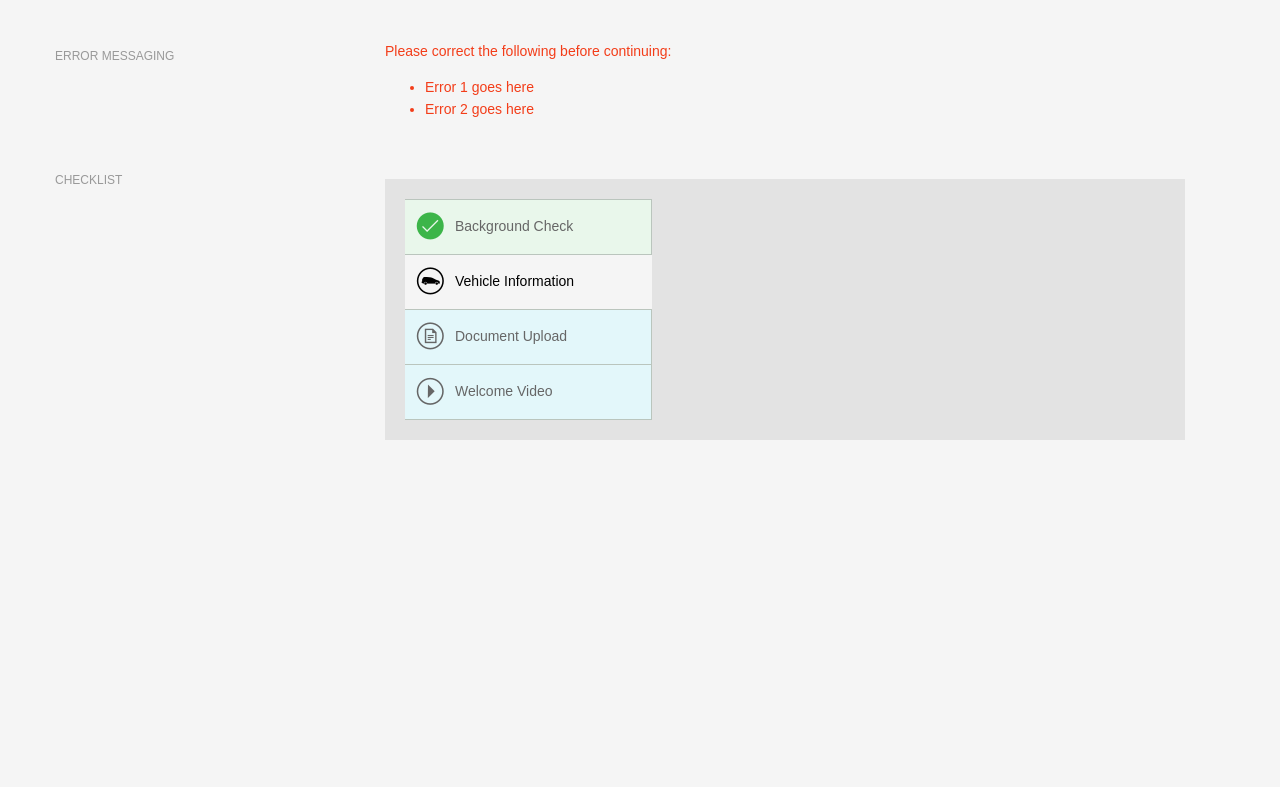
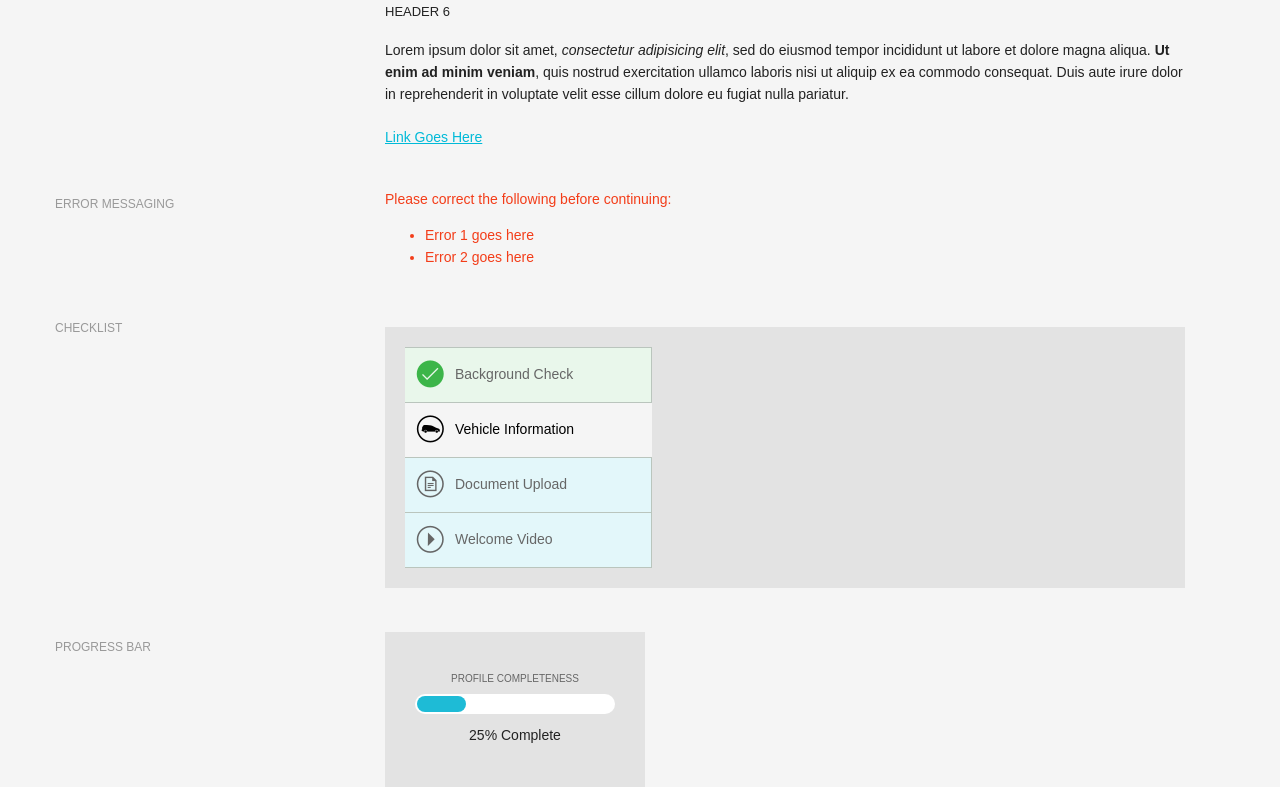
Before and after one commit to mtmoore55/dso, a plain HTML site: page index.html in a window 1280 px wide. Shown: the part 1456-2243 px from the top of the page. Before the commit the page ends 1910 px from the top, so only its background shows below. Drawn offline with nearby package versions, Linux system fonts and the light colour scheme.

Commit message:
Added Progress Bar

```diff
--- a/css/mattstyles.css
+++ b/css/mattstyles.css
@@ -271,6 +271,42 @@ a:hover, a:focus {
     text-decoration: underline;
 }
 
+.progress {
+	background: #e3e3e3;
+	padding: 30px;
+	width: 200px;
+	text-align: center;
+}
+
+	.progress h4 {
+		text-transform: uppercase;
+		font-weight: 300;
+		font-size: 10px;
+		color: #666;
+	}
+
+	.meter {
+		height: 16px;
+		position: relative;
+		background: #fff;
+		-moz-border-radius: 25px;
+		-webkit-border-radius: 25px;
+		border-radius: 25px;
+		padding: 2px;
+		-webkit-box-shadow: inset 0 -1px 1px rgba(255,255,255,0.3);
+		-moz-box-shadow: inset 0 -1px 1px rgba(255,255,255,0.3);
+		box-shadow: inset 0 -1px 1px rgba(255,255,255,0.3);
+	}
+
+	.meter > span {
+		display: block;
+		height: 100%;
+		border-radius: 10px;
+		background-color: #1ebbd6;
+		position: relative;
+		overflow: hidden;
+	}
+
 .checklist {
 	background: #e3e3e3;
 }
--- a/index.html
+++ b/index.html
@@ -9,8 +9,6 @@
     <!--<link href="css/bootstrap.css" rel="stylesheet">-->
     <link href="css/base.css" rel="stylesheet">
     <link href="css/mattstyles.css" rel="stylesheet">
-    <script src="https://ajax.googleapis.com/ajax/libs/jquery/1.11.0/jquery.min.js"></script>
-    <script type="text/javascript" src="js/bootstrap.js"></script>
 
    </head>
 
@@ -89,6 +87,31 @@
               </div>
             </div>
         </div><!-- End Dropdown -->
+
+
+      <!-- Start Radios -->
+        <div class="row">
+            <div class="col-xs-3 title">
+              Radios
+            </div>
+            <div class="form-group col-xs-8">
+              <input type="radio" name="radio" value="option1"> Option 1<br/>
+              <input type="radio" name="radio" value="option2"> Option 2
+            </div>
+        </div><!-- End Radios -->
+
+
+      <!-- Start Checkboxes -->
+        <div class="row">
+            <div class="col-xs-3 title">
+              Checkboxes
+            </div>
+            <div class="form-group col-xs-8">
+              <input type="checkbox" name="radio" value="option1"> Option 1<br/>
+              <input type="checkbox" name="radio" value="option2"> Option 2
+            </div>
+        </div><!-- End Checkboxes -->
+
 
       <!-- Start Primary Button -->
         <div class="row">
@@ -181,8 +204,29 @@
             </div>
           </div><!-- End Checklist -->
 
+
+        <!-- Start Progress -->
+          <div class="row">
+            <div class="col-xs-3 title">
+              Progress Bar
+            </div>
+            <div class="form-group col-xs-8">
+              <div class="progress">
+                <h4>Profile Completeness</h4>
+                <div class="meter">
+                  <span style="width: 25%"></span>
+                </div>
+                <p>25% Complete</p>
+              </div>
+            </div>
+          </div><!-- End Progress -->
+
     </div><!-- End Container -->
 
    </body>
 
+    <script src="https://ajax.googleapis.com/ajax/libs/jquery/1.11.0/jquery.min.js"></script>
+    <script type="text/javascript" src="js/bootstrap.js"></script>
+    <script type="text/javascript" src="js/dso.js"></script>
+
 </html>
--- /dev/null
+++ b/js/dso.js
@@ -0,0 +1,8 @@
+$(".meter > span").each(function() {
+	$(this)
+		.data("origWidth", $(this).width())
+		.width(15)
+		.animate({
+			width: $(this).data("origWidth")
+		}, 1200);
+});
```
